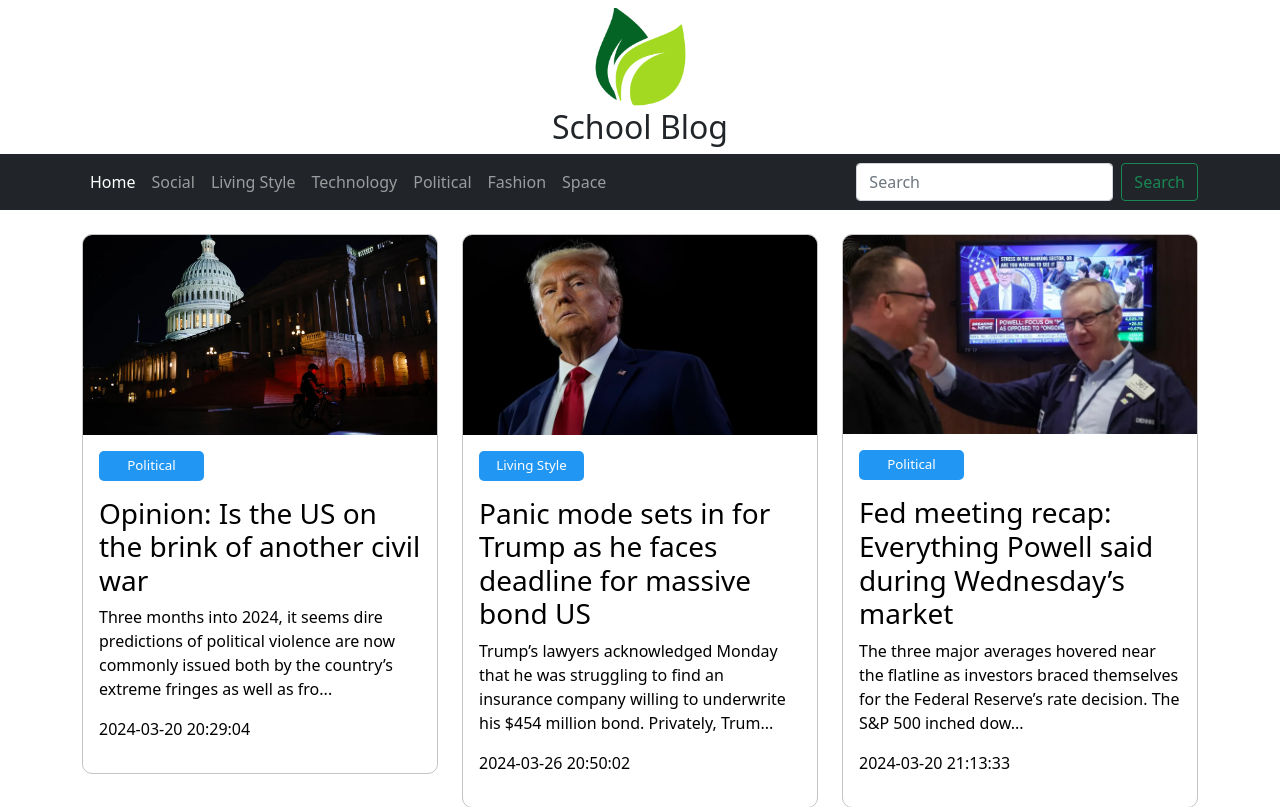
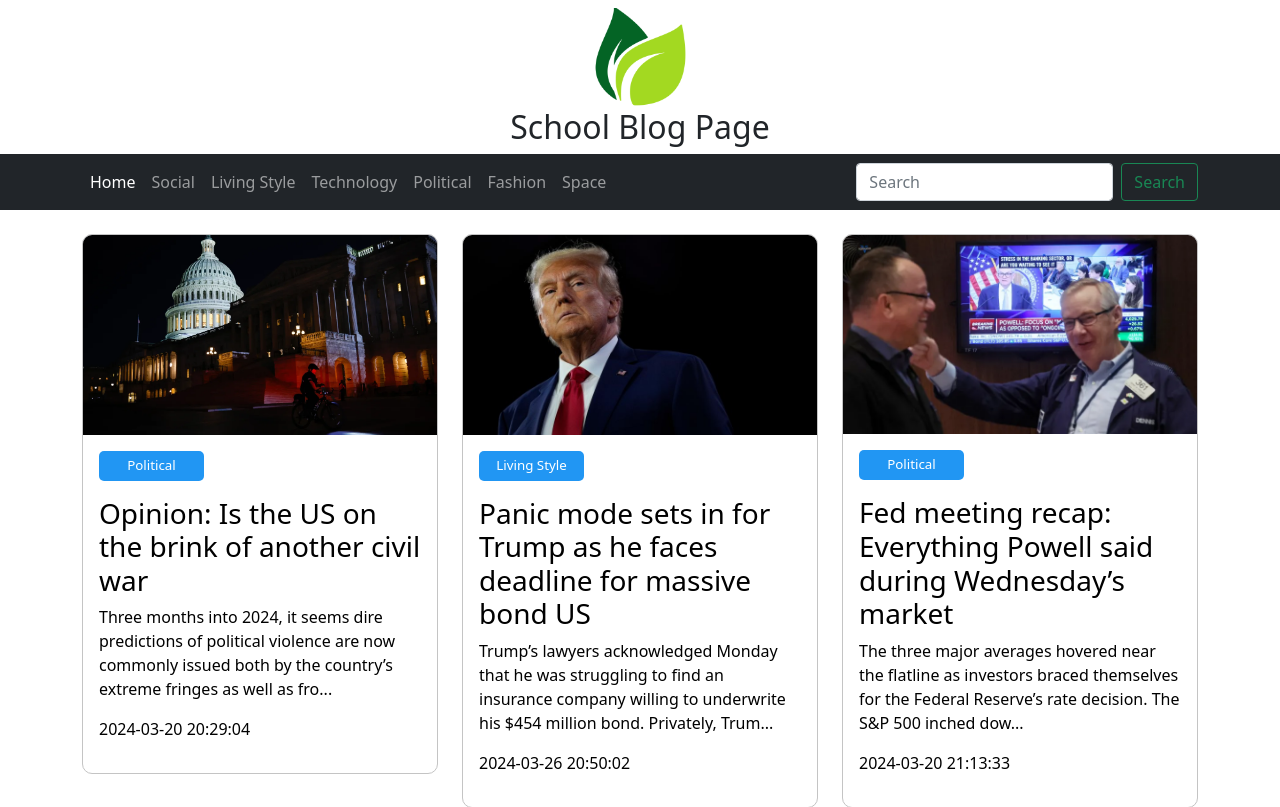
Before and after one commit to sayedsa/my_blog, a PHP site: page / in a window 1280 px wide. Shown: the part 56-863 px from the top of the page. Run offline with PHP 8.4, Linux system fonts and the light colour scheme; data comes from the database, SQL or seed files in the repository.

Commit message:
title modified

```diff
--- a/database.php
+++ b/database.php
@@ -3,7 +3,7 @@
 $hostname  = "localhost";
 $username = "root";
 $password = "";
-$databaseName = "blog";
+$databaseName = "blog_db";
 
 //Instance of the class 'mysqli'
 //Its a built in PHP class that we can use to connect to database
--- a/includes/header.php
+++ b/includes/header.php
@@ -56,7 +56,7 @@ $results = $conn->query("Select * from categories");
 
 <div class="text-center m-2">
     <img src="/assets/images/logo.png" width="100px"/>
-    <h2> School Blog</h2>
+    <h2> School Blog Page</h2>
 </div>
 
 
```
Also changed, not shown: .github/workflows/deploy.yml (added).
